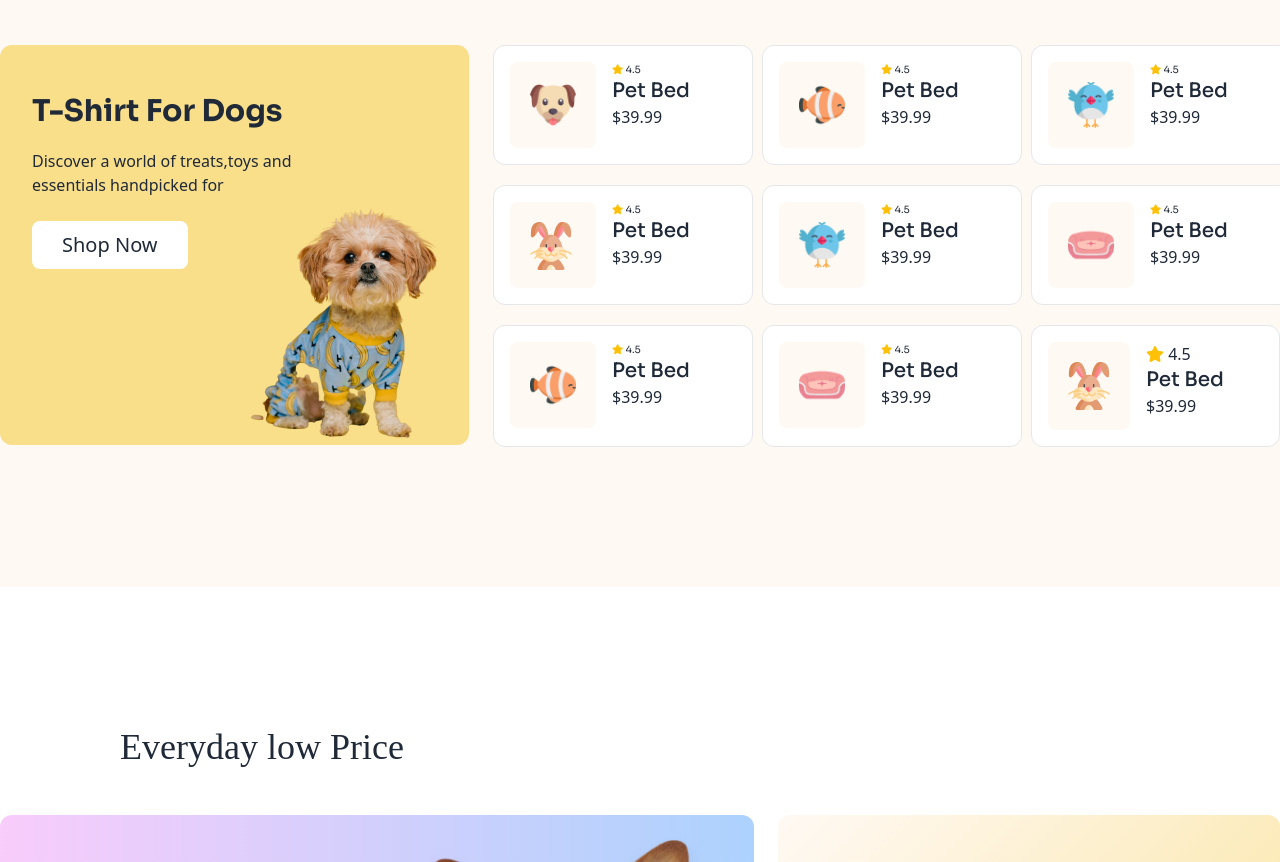
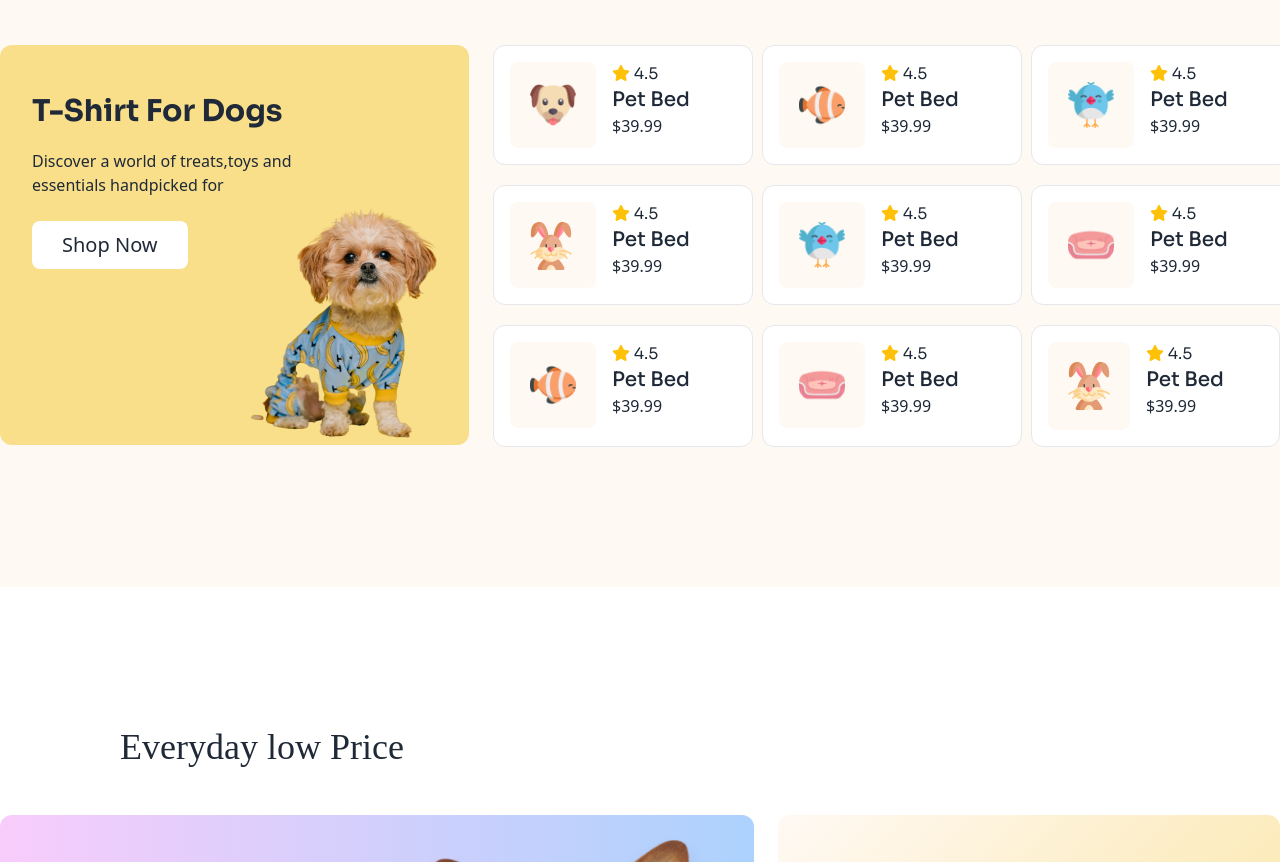
Before and after one commit to khadizadolon/Assignment-three-0001, a plain HTML site: page index.html in a window 1280 px wide. Shown: the part 2335-3197 px from the top of the page. Drawn offline with nearby package versions, Linux system fonts and the light colour scheme; a web font is replaced by a local one.

Commit message:
changed some font sizes

```diff
--- a/index.html
+++ b/index.html
@@ -269,7 +269,7 @@
             class="bg-[url('./c1-assets/cute-pet-small.png')] lg:h-[400px] h-[350px] bg-right-bottom bg-auto bg-no-repeat bg-[#F9DF8A] rounded-xl lg:pl-8 pl-6 m-5 lg:m-0"
           >
             <h1
-              class="lg:text-3xl text-xl pt-5  lg:pt-0 sora font-bold mb-5 lg:mt-12"
+              class="lg:text-3xl text-2xl pt-5  lg:pt-0 sora font-bold mb-5 lg:mt-12"
             >
               T-Shirt For Dogs
             </h1>
@@ -278,7 +278,7 @@
               Discover a world of treats,toys and essentials handpicked for
             </p>
             <button
-              class="bg-white lg:p-[10px_30px] p-[8px_24px] rounded-lg lg:text-xl"
+              class="bg-white font-medium lg:p-[10px_30px] p-[8px_24px] rounded-lg lg:text-xl"
             >
               Shop Now
             </button>
@@ -302,7 +302,7 @@
                 />
               </div>
               <div>
-                <h3 class="sora text-[10px]"><i class="fa-solid fa-star text-[#FFC107] "></i> 4.5</h3>
+                <h3 class="sora lg:text-[16px] text-[10px]"><i class="fa-solid fa-star text-[#FFC107] "></i> 4.5</h3>
                 <h2 class="lg:text-xl text-[14px] font-medium sora">Pet Bed</h2>
                 <p class="font-medium text-[10px] lg:text-[16px]">$39.99</p>
               </div>
@@ -325,7 +325,7 @@
                 />
               </div>
               <div>
-                <h3 class="sora text-[10px]"><i class="fa-solid fa-star text-[#FFC107] "></i> 4.5</h3>
+                <h3 class="sora lg:text-[16px]  text-[10px]"><i class="fa-solid fa-star text-[#FFC107] "></i> 4.5</h3>
                 <h2 class="lg:text-xl text-[14px] font-medium sora">Pet Bed</h2>
                 <p class="font-medium text-[10px] lg:text-[16px]">$39.99</p>
               </div>
@@ -348,7 +348,7 @@
                 />
               </div>
               <div>
-                <h3 class="sora text-[10px]"><i class="fa-solid fa-star text-[#FFC107] "></i> 4.5</h3>
+                <h3 class="sora lg:text-[16px]  text-[10px]"><i class="fa-solid fa-star text-[#FFC107] "></i> 4.5</h3>
                 <h2 class="lg:text-xl text-[14px] font-medium sora">Pet Bed</h2>
                 <p class="font-medium text-[10px] lg:text-[16px]">$39.99</p>
               </div>
@@ -371,7 +371,7 @@
                 />
               </div>
               <div>
-                <h3 class="sora text-[10px]"><i class="fa-solid fa-star text-[#FFC107] "></i> 4.5</h3>
+                <h3 class="sora text-[10px] lg:text-[16px] "><i class="fa-solid fa-star text-[#FFC107] "></i> 4.5</h3>
                 <h2 class="lg:text-xl text-[14px] font-medium sora">Pet Bed</h2>
                 <p class="font-medium text-[10px] lg:text-[16px]">$39.99</p>
               </div>
@@ -394,7 +394,7 @@
                 />
               </div>
               <div>
-                <h3 class="sora text-[10px]"><i class="fa-solid fa-star text-[#FFC107] "></i> 4.5</h3>
+                <h3 class="sora text-[10px] lg:text-[16px] "><i class="fa-solid fa-star text-[#FFC107] "></i> 4.5</h3>
                 <h2 class="lg:text-xl text-[14px] font-medium sora">Pet Bed</h2>
                 <p class="font-medium text-[10px] lg:text-[16px]">$39.99</p>
               </div>
@@ -417,7 +417,7 @@
                 />
               </div>
               <div>
-                <h3 class="sora text-[10px]"><i class="fa-solid fa-star text-[#FFC107] "></i> 4.5</h3>
+                <h3 class="sora text-[10px] lg:text-[16px] "><i class="fa-solid fa-star text-[#FFC107] "></i> 4.5</h3>
                 <h2 class="lg:text-xl text-[14px] font-medium sora">Pet Bed</h2>
                 <p class="font-medium text-[10px] lg:text-[16px]">$39.99</p>
               </div>
@@ -440,7 +440,7 @@
                 />
               </div>
               <div>
-                <h3 class="sora text-[10px]"><i class="fa-solid fa-star text-[#FFC107] "></i> 4.5</h3>
+                <h3 class="sora text-[10px] lg:text-[16px] "><i class="fa-solid fa-star text-[#FFC107] "></i> 4.5</h3>
                 <h2 class="lg:text-xl text-[14px] font-medium sora">Pet Bed</h2>
                 <p class="font-medium text-[10px] lg:text-[16px]">$39.99</p>
               </div>
@@ -463,7 +463,7 @@
                 />
               </div>
               <div>
-                <h3 class="sora text-[10px]"><i class="fa-solid fa-star text-[#FFC107] "></i> 4.5</h3>
+                <h3 class="sora text-[10px] lg:text-[16px] "><i class="fa-solid fa-star text-[#FFC107] "></i> 4.5</h3>
                 <h2 class="lg:text-xl text-[14px] font-medium sora">Pet Bed</h2>
                 <p class="font-medium text-[10px] lg:text-[16px]">$39.99</p>
               </div>
@@ -481,7 +481,7 @@
                 />
               </div>
               <div>
-                <h3><i class="fa-solid fa-star text-[#FFC107]"></i> 4.5</h3>
+                <h3 class="sora lg:text-[16px] "><i class="fa-solid fa-star text-[#FFC107]"></i> 4.5</h3>
                 <h2 class="text-xl font-medium sora">Pet Bed</h2>
                 <p class="font-medium">$39.99</p>
               </div>
```
